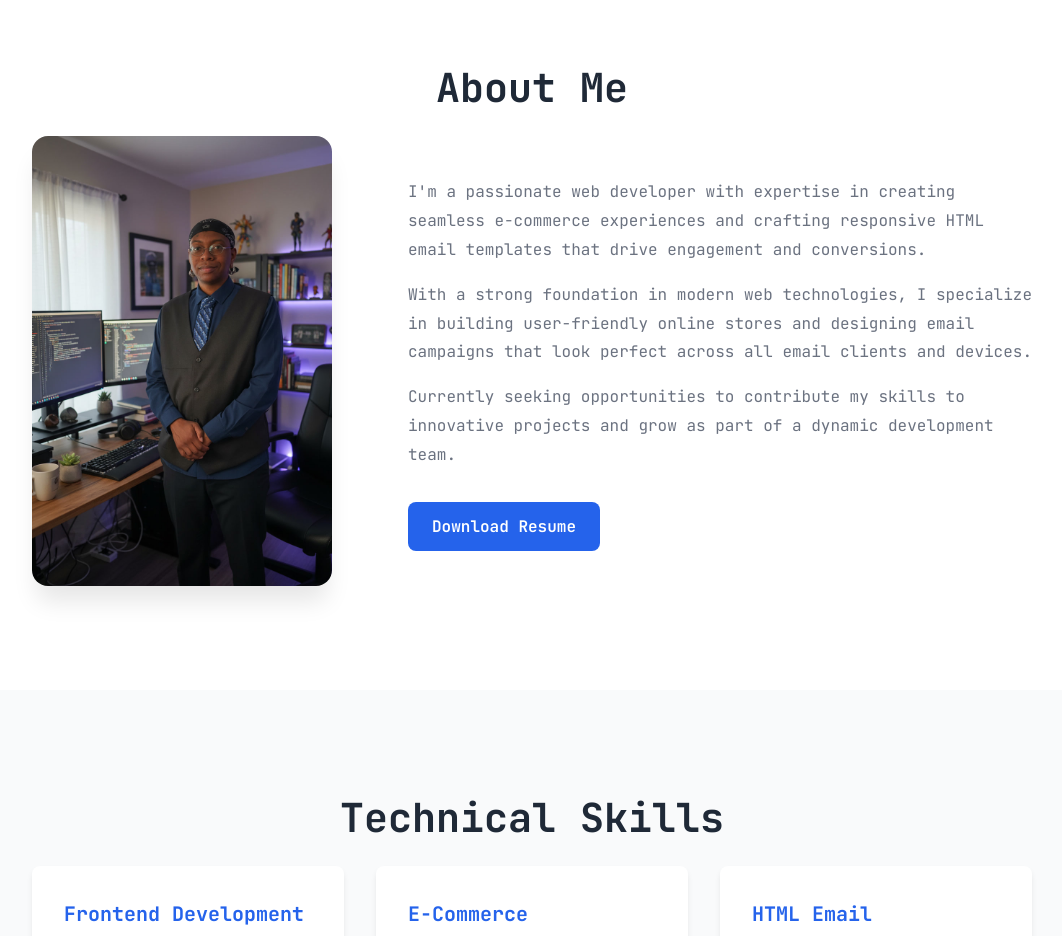
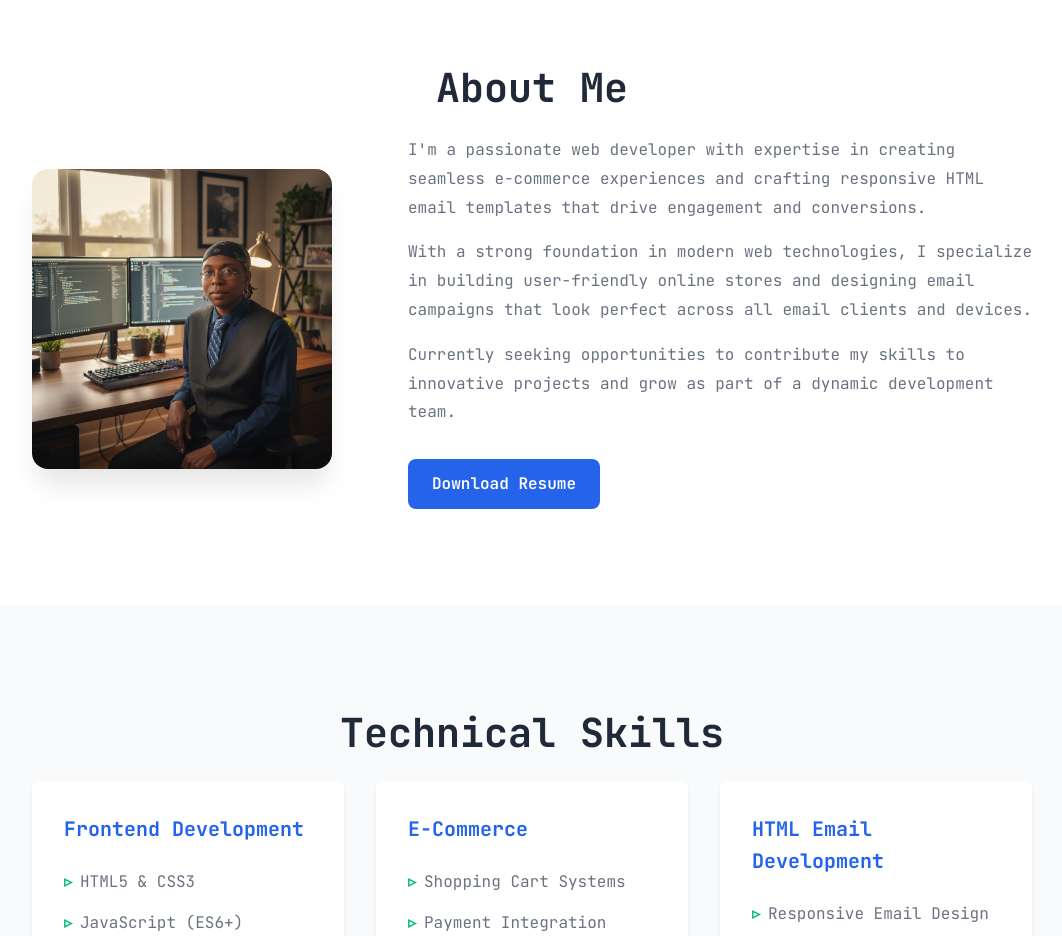
Before and after one commit to sacredibis/web_portfolio, a website: page index.html in a window 1280 px wide. Shown: the part 900-1836 px from the top of the page, without its empty margins (108-1170 px from the left). Drawn offline with Linux system fonts and the light colour scheme.

Commit message:
Feat: changed profile picture.

```diff
--- a/index.html
+++ b/index.html
@@ -67,7 +67,7 @@
             <h2 class="section-title">About Me</h2>
             <div class="about-content">
                 <div class="about-image">
-                    <img src="images/web_portfolio00_2x3.jpg" alt="Charleston Battle - Web Developer">
+                    <img src="images/web_portfolio00_1x1.jpg" alt="Charleston Battle - Web Developer">
                 </div>
                 <div class="about-text">
                     <p>
```
Also changed, not shown: images/web_portfolio00_1x1.jpg (added).
